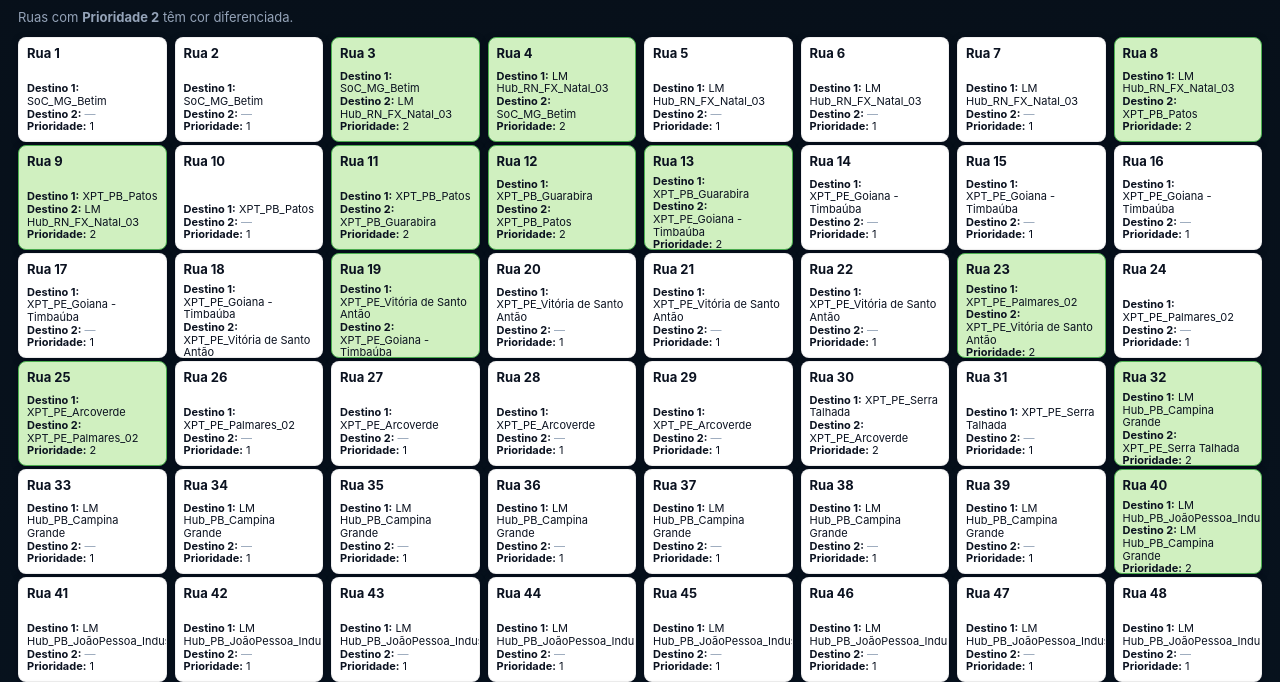
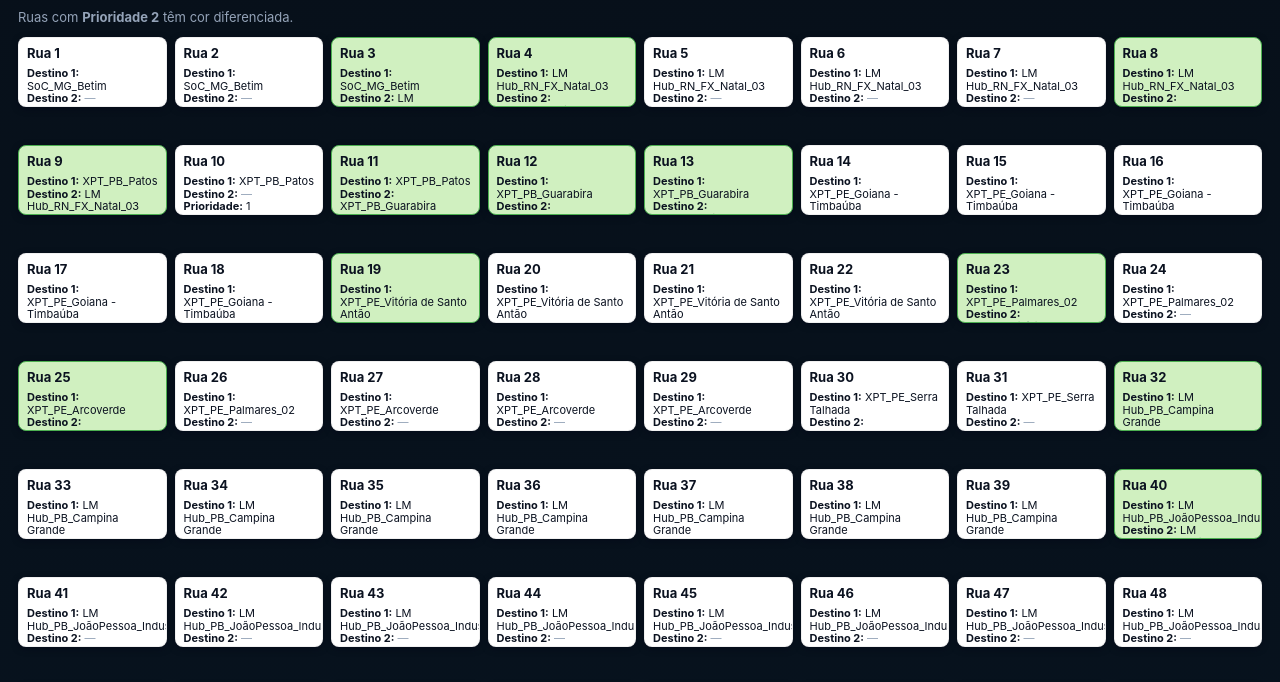
Before and after one commit to ParanaPE/layout_rua, a plain HTML site: page index.html in a window 1280 px wide. Shown: the part 45-727 px from the top of the page. Drawn offline with Linux system fonts and the light colour scheme.

Commit message:
index.html

```diff
--- a/index.html
+++ b/index.html
@@ -52,7 +52,7 @@
   display: flex;
   flex-direction: column;
   justify-content: space-between;
-  aspect-ratio: 3 / 2; /* todos os cards retangulares, largura:altura = 3:2 */
+  aspect-ratio: 5 / 2; /* todos os cards retangulares, largura:altura = 5:2 */
   overflow: hidden;
 }
 
```
